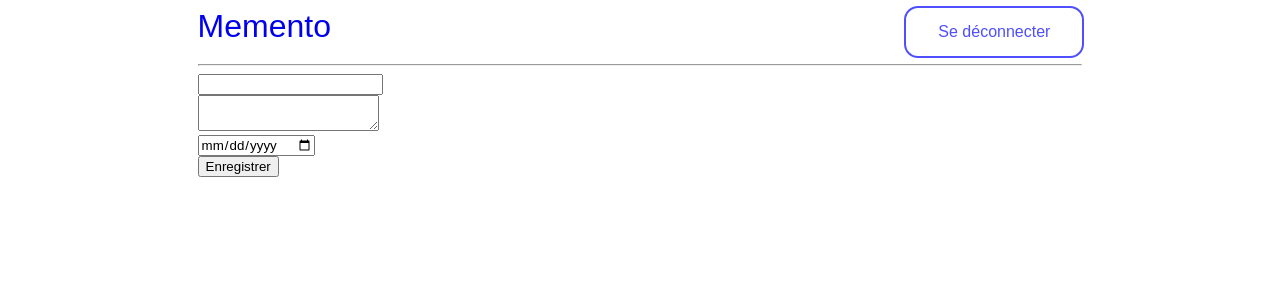
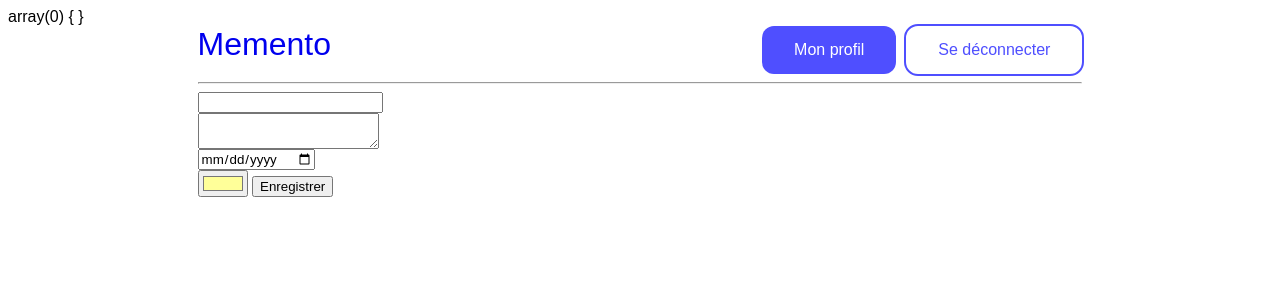
Before and after one commit to BenoitPrmt/Memento, a PHP site: page /new.php in a window 1280 px wide. Shown: the top 300 px of the page. Run offline with PHP 8.4, Linux system fonts and the light colour scheme; the visitor is signed in with stand-in values (Sample User, id 1).

Commit message:
add profile button and add post-it color picker

```diff
--- a/css/style.css
+++ b/css/style.css
@@ -28,13 +28,17 @@
   justify-content: flex-end;
 }
 
-#register-button {
+#disconnect-button, #register-button {
   margin-left: 10px;
 }
 
 .container {
   width: 70%;
   margin: 0 auto;
+}
+
+h1 {
+  font-size: 4rem;
 }
 
 .center {
--- a/layout/header.php
+++ b/layout/header.php
@@ -26,7 +26,8 @@
             </div>
             <div class="nav-end">
                 <?php if (isset($_SESSION['user'])) { ?>
-                    <a class="button-secondary" href="disconnect.php" title="Se déconnecter">Se déconnecter</a>
+                    <a class="button" href="profil.php" title="Profil">Mon profil</a>
+                    <a id="disconnect-button" class="button-secondary" href="disconnect.php" title="Se déconnecter">Se déconnecter</a>
                 <?php } else { ?>
                     <a class="button" href="login.php" title="Se connecter">Se connecter</a>
                     <a id="register-button" class="button" href="register.php" title="S'inscrire">S'inscrire</a>
--- a/new.php
+++ b/new.php
@@ -2,6 +2,8 @@
 include 'connection.php';
 
 session_start();
+
+var_dump($_POST);
 
 if (isset($_SESSION['user'])) {
     if (count($_POST) > 0) {
@@ -12,7 +14,7 @@
             'title' => $_POST['title'],
             'content' => $_POST['content'],
             'date' => $_POST['date'],
-            'color' => "#FFFF99"
+            'color' => $_POST['color']
         ]);
 
         header('location: index.php');
@@ -32,6 +34,7 @@
         <input type="text" id="title" name="title"><br>
         <textarea type="text" id="content" name="content"></textarea><br>
         <input type="date" id="date" name="date"><br>
+        <input type="color" id="color" name="color" value="#ffff99">
         <button type="submit">Enregistrer</button>
     </form>
 </section>
```
